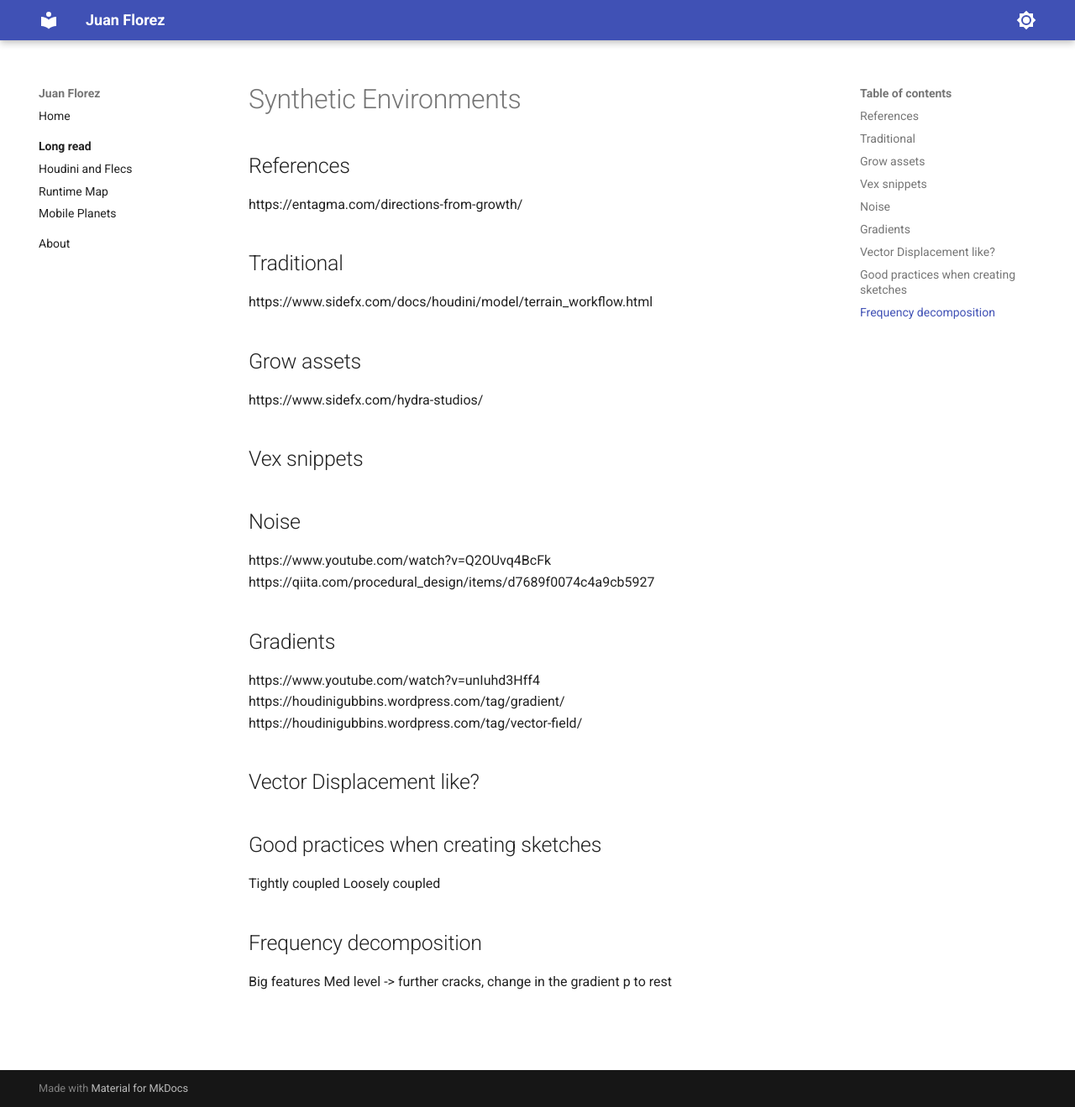
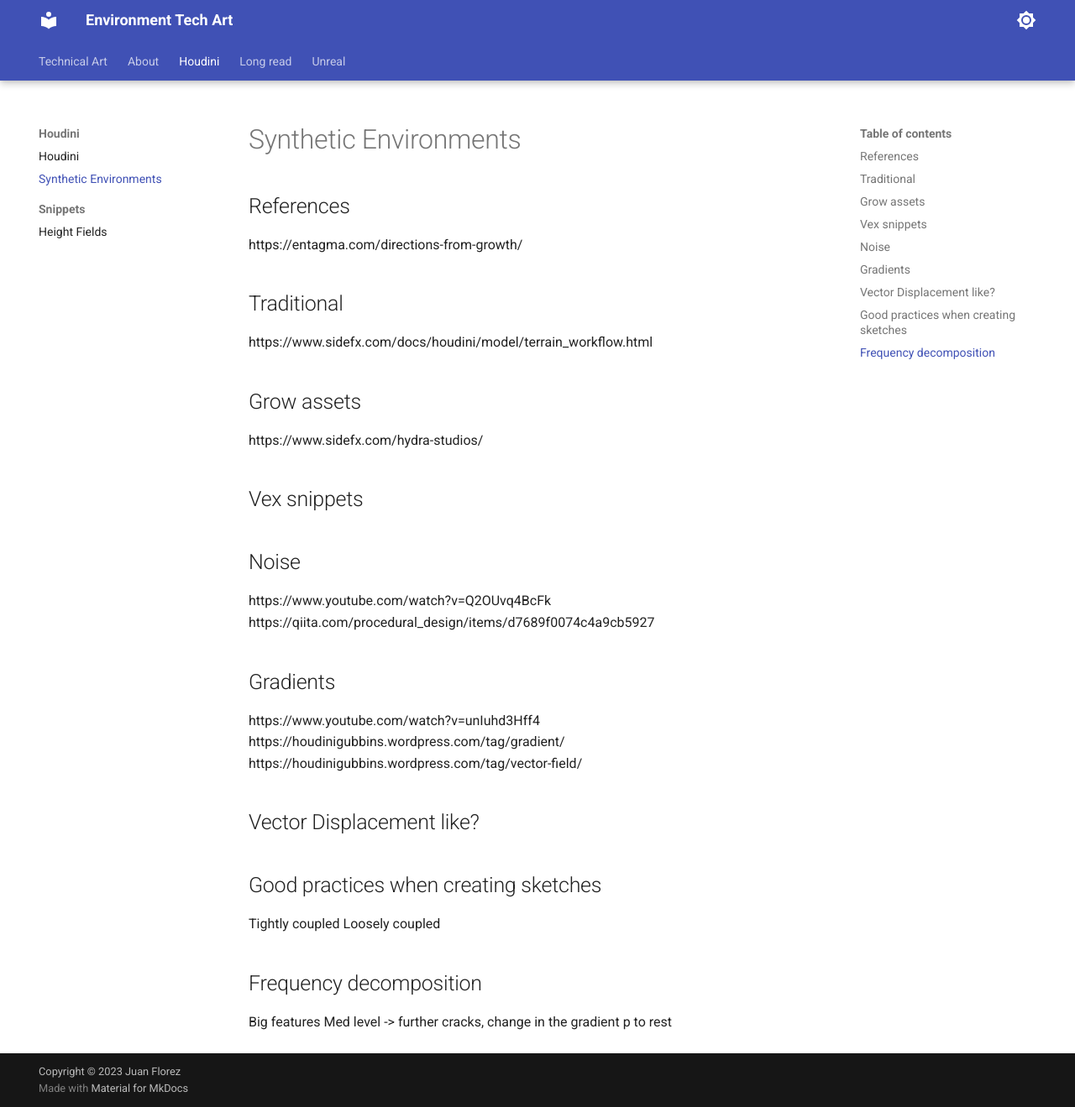
Before and after one commit to juancaflorez/juancaflorez.github.io, an MkDocs documentation site: the page built from docs/houdini/synth-env.md, in a window 1280 px wide and 1319 px high. Shown: the whole window at 84% size. Built offline with MkDocs 1.6.1 and Material for MkDocs 9.7.7, drawn with Linux system fonts in a browser that asks for light colours; some of the changed lines change nothing that is shown.

Commit message:
refactor: navigation and indices

```diff
--- a/mkdocs.yml
+++ b/mkdocs.yml
@@ -1,9 +1,20 @@
-site_name: Juan Florez
+# Project Info
+site_name: Environment Tech Art
+site_author: Juan Florez
+copyright: Copyright &copy; 2023 Juan Florez
+
+# Site Config
+
+use_directory_urls: true
+
+# Theme
 theme:
   name: material
   features:
     - navigation.indexes
     - navigation.sections
+    - navigation.tabs
+    - navigation.tabs.sticky
   palette:
     # Palette toggle for light mode
     - scheme: default
@@ -19,6 +30,20 @@ theme:
 
 plugins:
   - tags
+
+extra:
+  consent:
+    title: Cookie consent
+    description: >-
+      We use cookies to recognize your repeated visits and preferences, as well
+      as to measure the effectiveness of our documentation and whether users
+      find what they're searching for. With your consent, you're helping us to
+      make our documentation better.
+
+    cookies:
+      analytics:
+        name: Google Analytics
+        checked: false
 
 extra_css:
   - css/neoteroi.css
@@ -44,11 +69,12 @@ markdown_extensions:
   - admonition
   - neoteroi.cards
 
-nav:
-  - Home: 'index.md'
-  - Long read:
-      - long-read/index.md
-      - Houdini and Flecs: long-read/hou-flecs.md
-      - Runtime Map : long-read/map-graph.md
-      - Mobile Planets : long-read/planets-bgr.md
-  - About: 'about/index.md'
+# nav:
+#   - Home: 'index.md'
+#   - Long read:
+#       - long-read/index.md
+#       - Houdini and Flecs: long-read/hou-flecs.md
+#       - Runtime Map : long-read/map-graph.md
+#       - Mobile Planets : long-read/planets-bgr.md
+#   - Houdini: 'houdini/index.md'
+#   - About: 'about/index.md'
```
